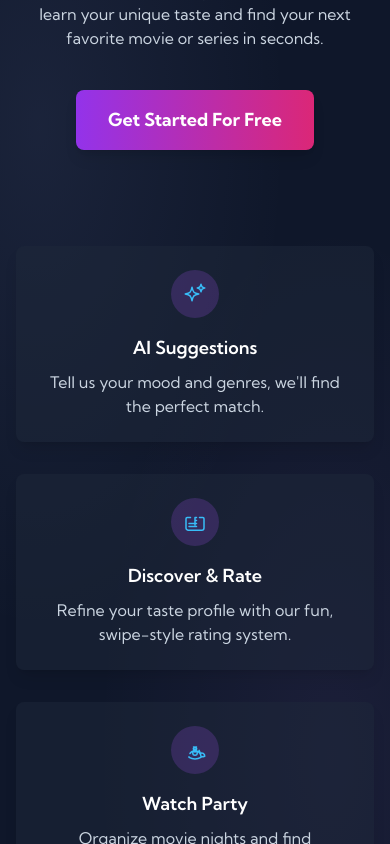
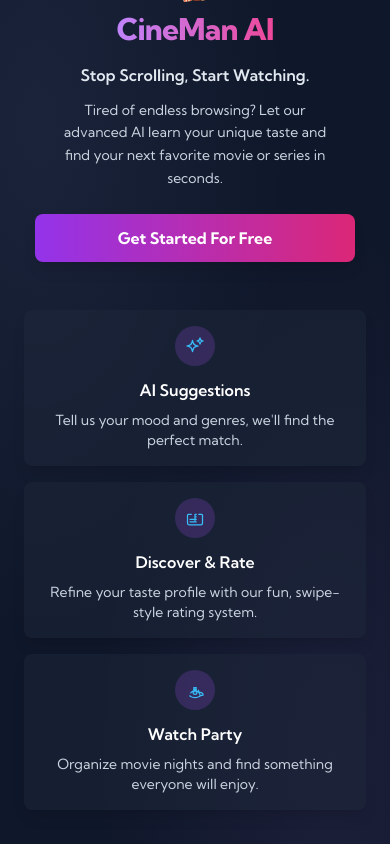
Before and after one commit to Dhruv942/Cineman-AI, a React (Vite) app: page / in a window 390 px wide. Built offline with nearby package versions, Linux system fonts and the light colour scheme; some icons are missing.

Commit message:
mobile responsiveness fixed

```diff
--- a/components/LandingPage.tsx
+++ b/components/LandingPage.tsx
@@ -23,71 +23,79 @@ export const LandingPage: React.FC<LandingPageProps> = ({ onStartOnboarding }) =
   const FeatureCard: React.FC<{ icon: string; title: string; children: React.ReactNode }> = ({ icon, title, children }) => {
     console.log('[LandingPage] Rendering FeatureCard:', title);
     return (
-      <div className="bg-slate-800/50 backdrop-blur-sm p-6 rounded-lg shadow-lg text-center transform hover:-translate-y-1 transition-transform duration-200">
+      <div className="bg-slate-800/50 backdrop-blur-sm p-4 sm:p-6 rounded-lg shadow-lg text-center transform hover:-translate-y-1 transition-transform duration-200">
         <div
-          className="flex items-center justify-center mb-4 w-12 h-12 rounded-full bg-purple-500/20 mx-auto"
+          className="flex items-center justify-center mb-3 sm:mb-4 w-10 h-10 sm:w-12 sm:h-12 rounded-full bg-purple-500/20 mx-auto"
           dangerouslySetInnerHTML={{ __html: icon }}
         />
-        <h3 className="text-lg font-semibold mb-2 text-white">{title}</h3>
-        <p className="text-slate-300">{children}</p>
+        <h3 className="text-base sm:text-lg font-semibold mb-2 text-white">{title}</h3>
+        <p className="text-sm sm:text-base text-slate-300">{children}</p>
       </div>
     );
   };
 
   return (
-    <div style={appStyle} className="min-h-screen flex flex-col items-center justify-center p-4 text-slate-100 text-center overflow-hidden">
-      <main className="flex-grow flex flex-col items-center justify-center">
-        <div >
-            <div className="flex items-center justify-center space-x-3 mb-4">
+    <div style={appStyle} className="min-h-screen flex flex-col items-center justify-center p-4 sm:p-6 lg:p-8 text-slate-100 text-center overflow-hidden">
+      <main className="flex-grow flex flex-col items-center justify-center w-full max-w-7xl mx-auto">
+        <div style={{ animation: 'fade-in-hero 0.8s ease-out forwards' }} className="w-full">
+          <div className="flex flex-col sm:flex-row items-center justify-center space-y-2 sm:space-y-0 sm:space-x-3 mb-4 sm:mb-6">
             <img
               src="./icons/icon128.png"
-           //alt="CineMate AI logo"
-           className="w-8 h-8 sm:w-10 sm:h-10"
+              alt="CineMan AI logo"
+              className="w-8 h-8 sm:w-10 sm:h-10 lg:w-12 lg:h-12"
             />
-                <h1 className="text-4xl sm:text-6xl font-extrabold tracking-tight text-transparent bg-clip-text bg-gradient-to-r from-purple-400 to-pink-500">
+            <h1 className="text-3xl sm:text-4xl md:text-5xl lg:text-6xl font-extrabold tracking-tight text-transparent bg-clip-text bg-gradient-to-r from-purple-400 to-pink-500">
               CineMan AI
             </h1>
           </div>
-            <p className="max-w-xl ml-20 text-lg sm:text-2xl font-semibold text-slate-200 mb-4">
+
+          <p className="max-w-sm sm:max-w-xl lg:max-w-2xl mx-auto text-base sm:text-lg md:text-xl lg:text-2xl font-semibold text-slate-200 mb-3 sm:mb-4 px-4">
             Stop Scrolling, Start Watching.
           </p>
-            <p className="max-w-2xl text-md sm:text-lg text-slate-300 mb-10">
+
+          <p className="max-w-xs sm:max-w-lg md:max-w-xl lg:max-w-2xl mx-auto text-sm sm:text-base md:text-lg text-slate-300 mb-6 sm:mb-8 lg:mb-10 px-4 leading-relaxed">
             Tired of endless browsing? Let our advanced AI learn your unique taste and find your next favorite movie or series in seconds.
           </p>
+
           <button
             onClick={onStartOnboarding}
-                className="px-8 py-4 bg-gradient-to-r from-purple-600 to-pink-600 hover:from-purple-700 hover:to-pink-700 text-white font-bold rounded-lg shadow-lg hover:shadow-xl transition-all duration-200 ease-in-out transform hover:scale-105 text-lg"
+            className="w-full max-w-xs sm:w-auto px-6 sm:px-8 py-3 sm:py-4 bg-gradient-to-r from-purple-600 to-pink-600 hover:from-purple-700 hover:to-pink-700 text-white font-bold rounded-lg shadow-lg hover:shadow-xl transition-all duration-200 ease-in-out transform hover:scale-105 text-base sm:text-lg"
           >
             Get Started For Free
           </button>
         </div>
 
-        <div className="mt-24 w-full max-w-5xl mx-auto " style={{ animation: 'fade-in-hero 0.8s ease-out 0.3s forwards' }}>
-          <div className="grid grid-cols-1 md:grid-cols-3 gap-8">
+        <div className="mt-12 sm:mt-16 lg:mt-24 w-full max-w-6xl mx-auto px-2 sm:px-4" style={{ animation: 'fade-in-hero 0.8s ease-out 0.3s forwards' }}>
+          <div className="grid grid-cols-1 sm:grid-cols-2 lg:grid-cols-3 gap-4 sm:gap-6 lg:gap-8">
             <FeatureCard
-              icon={`<svg xmlns="http://www.w3.org/2000/svg" fill="none" viewBox="0 0 24 24" stroke-width="1.5" stroke="currentColor" class="w-6 h-6 text-sky-400"><path stroke-linecap="round" stroke-linejoin="round" d="M9.813 15.904 9 18.75l-.813-2.846a4.5 4.5 0 0 0-3.09-3.09L2.25 12l2.846-.813a4.5 4.5 0 0 0 3.09-3.09L9 5.25l.813 2.846a4.5 4.5 0 0 0 3.09 3.09L15.75 12l-2.846.813a4.5 4.5 0 0 0-3.09 3.09ZM18.259 8.715 18 9.75l-.259-1.035a3.375 3.375 0 0 0-2.455-2.456L14.25 6l1.036-.259a3.375 3.375 0 0 0 2.455-2.456L18 2.25l.259 1.035a3.375 3.375 0 0 0 2.456 2.456L21.75 6l-1.035.259a3.375 3.375 0 0 0-2.456 2.456Z" /></svg>`}
+              icon={`<svg xmlns="http://www.w3.org/2000/svg" fill="none" viewBox="0 0 24 24" stroke-width="1.5" stroke="currentColor" class="w-5 h-5 sm:w-6 sm:h-6 text-sky-400"><path stroke-linecap="round" stroke-linejoin="round" d="M9.813 15.904 9 18.75l-.813-2.846a4.5 4.5 0 0 0-3.09-3.09L2.25 12l2.846-.813a4.5 4.5 0 0 0 3.09-3.09L9 5.25l.813 2.846a4.5 4.5 0 0 0 3.09 3.09L15.75 12l-2.846.813a4.5 4.5 0 0 0-3.09 3.09ZM18.259 8.715 18 9.75l-.259-1.035a3.375 3.375 0 0 0-2.455-2.456L14.25 6l1.036-.259a3.375 3.375 0 0 0 2.455-2.456L18 2.25l.259 1.035a3.375 3.375 0 0 0 2.456 2.456L21.75 6l-1.035.259a3.375 3.375 0 0 0-2.456 2.456Z" /></svg>`}
               title="AI Suggestions"
             >
               Tell us your mood and genres, we'll find the perfect match.
             </FeatureCard>
             <FeatureCard
-              icon={`<svg xmlns="http://www.w3.org/2000/svg" fill="none" viewBox="0 0 24 24" stroke-width="1.5" stroke="currentColor" class="w-6 h-6 text-sky-400"><path stroke-linecap="round" stroke-linejoin="round" d="M12 7.5h1.5m-1.5 3h1.5m-7.5 3h7.5m-7.5 3h7.5m3-9h3.375c.621 0 1.125.504 1.125 1.125V18a2.25 2.25 0 0 1-2.25 2.25H5.25a2.25 2.25 0 0 1-2.25-2.25V8.625c0-.621.504-1.125 1.125-1.125H7.5M12 15V7.5" /></svg>`}
+              icon={`<svg xmlns="http://www.w3.org/2000/svg" fill="none" viewBox="0 0 24 24" stroke-width="1.5" stroke="currentColor" class="w-5 h-5 sm:w-6 sm:h-6 text-sky-400"><path stroke-linecap="round" stroke-linejoin="round" d="M12 7.5h1.5m-1.5 3h1.5m-7.5 3h7.5m-7.5 3h7.5m3-9h3.375c.621 0 1.125.504 1.125 1.125V18a2.25 2.25 0 0 1-2.25 2.25H5.25a2.25 2.25 0 0 1-2.25-2.25V8.625c0-.621.504-1.125 1.125-1.125H7.5M12 15V7.5" /></svg>`}
               title="Discover & Rate"
             >
               Refine your taste profile with our fun, swipe-style rating system.
             </FeatureCard>
             <FeatureCard
-              icon={`<svg xmlns="http://www.w3.org/2000/svg" fill="none" viewBox="0 0 24 24" stroke-width="1.5" stroke="currentColor" class="w-6 h-6 text-sky-400"><path stroke-linecap="round" stroke-linejoin="round" d="M18 18.72a9.094 9.094 0 0 0 3.741-.479 3 3 0 0 0-4.682-2.72m.94 3.198.001.031c0 .225-.012.447-.037.666A11.944 11.944 0 0 1 12 21c-2.17 0-4.207-.576-5.963-1.584A6.062 6.062 0 0 1 6 18.719m12 0a5.971 5.971 0 0 0-.941-3.197m0 0A5.995 5.995 0 0 0 12 12.75a5.995 5.995 0 0 0-5.058 2.772m10.117 0a5.971 5.971 0 0 0-.941-3.197M12 12.75a2.25 2.25 0 0 0-2.25 2.25a2.25 2.25 0 0 0 2.25 2.25a2.25 2.25 0 0 0 2.25-2.25a2.25 2.25 0 0 0-2.25-2.25M12 12.75V11.25m0 1.5V14.25m0-1.5H10.5m1.5 0H13.5m-3-3.75h.643c.621 0 1.223.256 1.657.7l.657.657a.75.75 0 0 1 0 1.06l-.657.657a2.528 2.528 0 0 1-1.657.7H10.5m3-3.75h-.643c-.621 0-1.223.256-1.657.7l-.657.657a.75.75 0 0 0 0 1.06l.657.657a2.528 2.528 0 0 0 1.657.7H13.5" /></svg>`}
+              icon={`<svg xmlns="http://www.w3.org/2000/svg" fill="none" viewBox="0 0 24 24" stroke-width="1.5" stroke="currentColor" class="w-5 h-5 sm:w-6 sm:h-6 text-sky-400"><path stroke-linecap="round" stroke-linejoin="round" d="M18 18.72a9.094 9.094 0 0 0 3.741-.479 3 3 0 0 0-4.682-2.72m.94 3.198.001.031c0 .225-.012.447-.037.666A11.944 11.944 0 0 1 12 21c-2.17 0-4.207-.576-5.963-1.584A6.062 6.062 0 0 1 6 18.719m12 0a5.971 5.971 0 0 0-.941-3.197m0 0A5.995 5.995 0 0 0 12 12.75a5.995 5.995 0 0 0-5.058 2.772m10.117 0a5.971 5.971 0 0 0-.941-3.197M12 12.75a2.25 2.25 0 0 0-2.25 2.25a2.25 2.25 0 0 0 2.25 2.25a2.25 2.25 0 0 0 2.25-2.25a2.25 2.25 0 0 0-2.25-2.25M12 12.75V11.25m0 1.5V14.25m0-1.5H10.5m1.5 0H13.5m-3-3.75h.643c.621 0 1.223.256 1.657.7l.657.657a.75.75 0 0 1 0 1.06l-.657.657a2.528 2.528 0 0 1-1.657.7H10.5m3-3.75h-.643c-.621 0-1.223.256-1.657.7l-.657.657a.75.75 0 0 0 0 1.06l.657.657a2.528 2.528 0 0 0 1.657.7H13.5" /></svg>`}
               title="Watch Party"
             >
               Organize movie nights and find something everyone will enjoy.
             </FeatureCard>
           </div>
+
+          {/* Third card spans full width on mobile when in 2-column layout */}
+          <div className="sm:hidden lg:hidden mt-4">
+            {/* This div ensures proper spacing on mobile */}
           </div>
+        </div>
+      </main>
 
-      </main>
-      <footer className="py-6 text-center">
-        <p className="text-slate-400 text-sm">
+      <footer className="py-4 sm:py-6 text-center w-full">
+        <p className="text-slate-400 text-xs sm:text-sm px-4">
           &copy; {new Date().getFullYear()} CineMan AI. Powered by Gemini.
         </p>
       </footer>
--- a/components/OnboardingWizard.tsx
+++ b/components/OnboardingWizard.tsx
@@ -348,7 +348,7 @@ export const OnboardingWizard: React.FC<OnboardingWizardProps> = ({ onComplete,
                  )}
             </div>
             <div>
-              <QuestionLabel icon={ICONS.question_ott} text="Your Streaming Services (optional)" />
+              <QuestionLabel  text="Your Streaming Services (optional)" />
               <div className="flex flex-wrap gap-3 justify-center">
                 {OTT_PLATFORMS.map(platform => (
                   <button type="button" key={platform} onClick={() => handleOttPlatformToggle(platform)}
```
Also changed, not shown: components/MovieCard.tsx (+3 -6 lines). Lines whose indentation alone changed are shown as unchanged.
